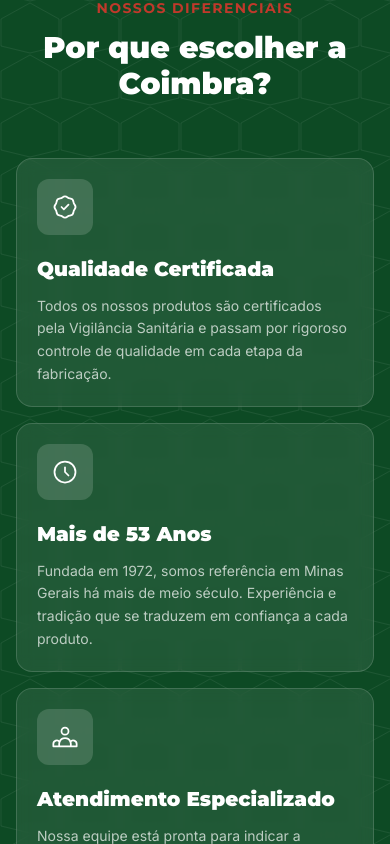
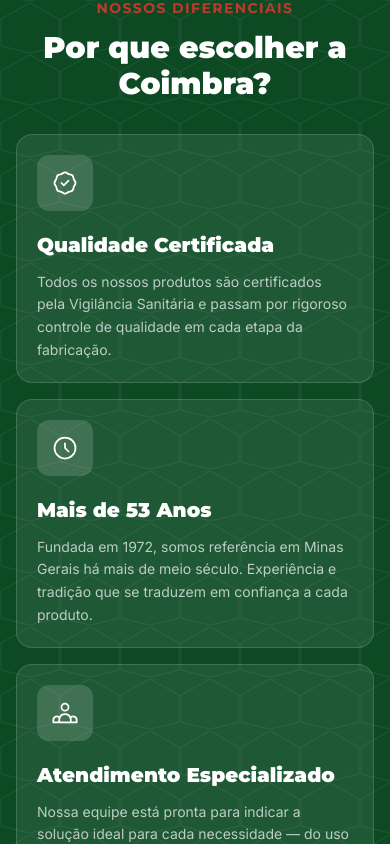
Before and after one commit to iadobernas/coimbra-site, a Next.js app: page / in a window 390 px wide. Shown: the part 4600-5444 px from the top of the page. Built offline with nearby package versions, Linux system fonts and the light colour scheme.

Commit message:
fix: remover animação com delay nos cards mobile

```diff
--- a/src/components/PorQueSection.tsx
+++ b/src/components/PorQueSection.tsx
@@ -45,7 +45,7 @@
 
       <div className="relative max-w-6xl mx-auto px-4 sm:px-6">
         {/* Header */}
-        <div className="text-center mb-14">
+        <div className="text-center mb-8 md:mb-14">
           <p className="text-[#c0392b] font-display font-bold text-sm tracking-widest uppercase mb-3">
             Nossos Diferenciais
           </p>
@@ -62,11 +62,10 @@
           {diferenciais.map((d) => (
             <div
               key={d.titulo}
-              className="rounded-2xl p-5 md:p-8 border transition-all duration-300 hover:-translate-y-1"
+              className="rounded-2xl p-5 md:p-8 border md:backdrop-blur-sm md:transition-all md:duration-300 md:hover:-translate-y-1"
               style={{
                 backgroundColor: 'rgba(255,255,255,0.08)',
                 borderColor: 'rgba(255,255,255,0.15)',
-                backdropFilter: 'blur(8px)',
               }}
             >
               <div
```
